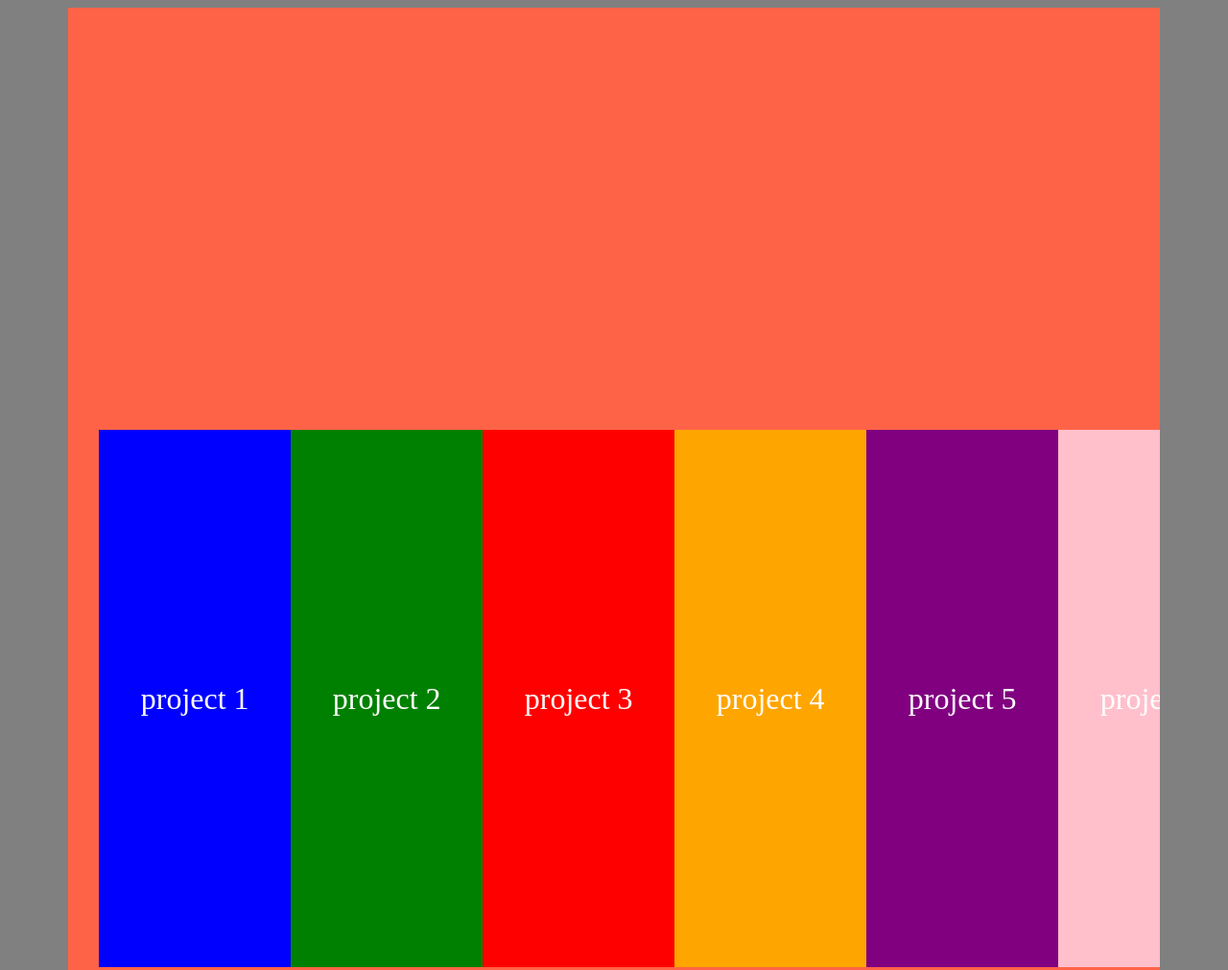
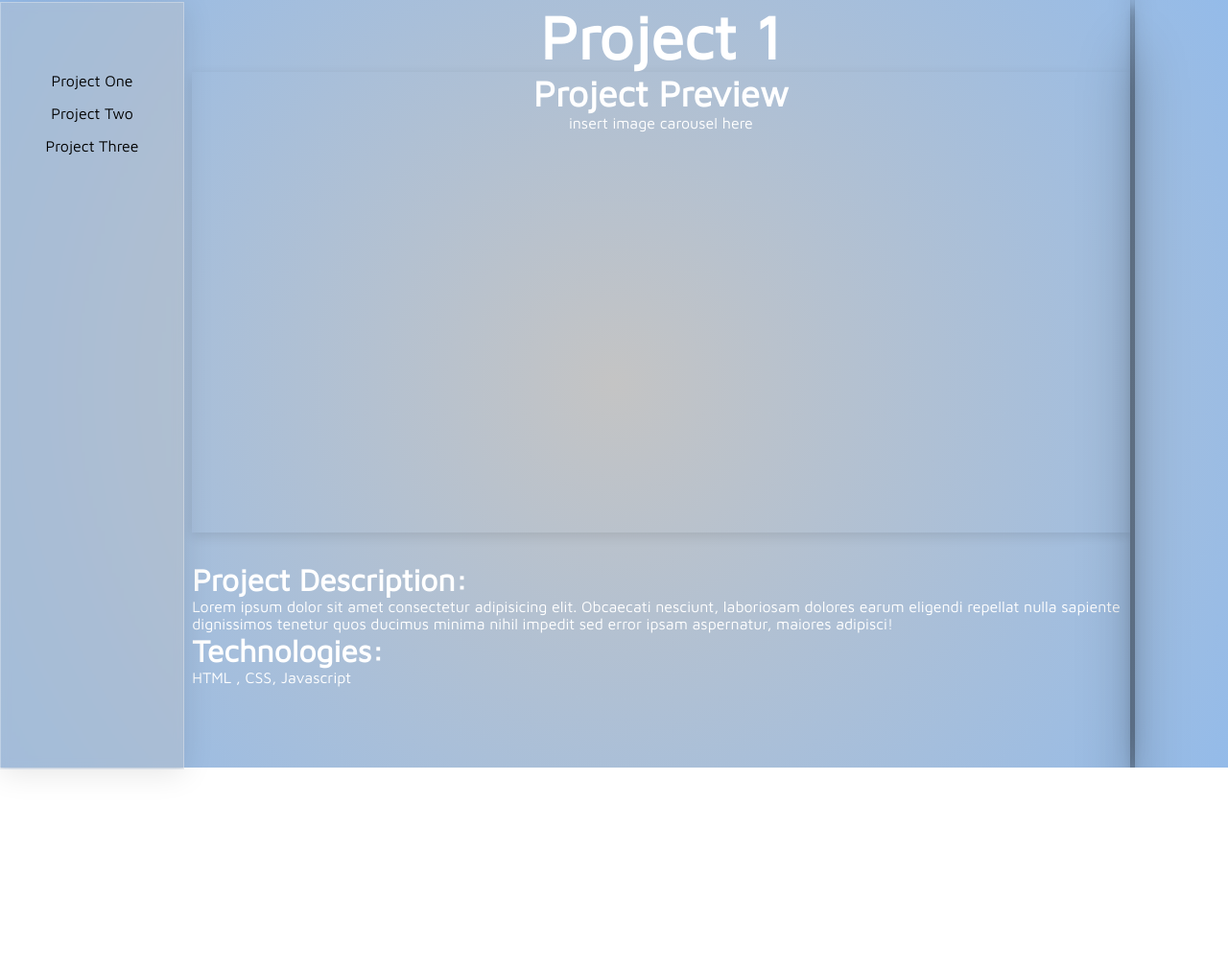
Before and after one commit to charliev30s/project_port, a plain HTML site: page index.html in a window 1280 px wide. Shown: the top 1011 px of the page at 96% size. After the commit the page ends 800 px from the top, so only its background shows below. Drawn offline with nearby package versions, Linux system fonts and the light colour scheme; a web font is replaced by a local one.

Commit message:
updates
- projects snap on scroll
- implemented smooth scroll when selecting a link

```diff
--- a/index.html
+++ b/index.html
@@ -7,23 +7,90 @@
     <meta http-equiv="X-UA-Compatible" content="ie=edge">
     <title>Document</title>
     <link rel="stylesheet" href="style.css">
+    <script src="https://ajax.googleapis.com/ajax/libs/jquery/3.3.1/jquery.min.js"></script>
+
+    <!-- <script src="https://unpkg.com/aos@2.3.1/dist/aos.js">
+    </script> -->
+
+
+
 </head>
 
 <body>
 
-    <div class="horizontal-scroll">
 
-        <div class="pc1">project 1</div>
-        <div class="pc2">project 2</div>
-        <div class="pc3">project 3</div>
-        <div class="pc4">project 4</div>
-        <div class="pc5">project 5</div>
-        <div class="pc6">project 6</div>
-    </div>
+    <div class="container">
 
 
 
 
+        <div class="horizontal-scroll">
+            <ul class="nav">
+                <li><a href="#pc1" id="one" class="link">Project One</a></li>
+                <li><a href="#pc2" id="two" class="link">Project Two</a></li>
+                <li><a href="#pc3" id="three" class="link">Project Three</a></li>
+            </ul>
+
+            <div class="project" id="pc1">
+                <h1>Project 1</h1>
+
+                <div class="project-preview">
+                    <h3>Project Preview</h3>
+                    <p>insert image carousel here</p>
+                </div>
+                <h4>Project Description:</h4>
+                <p>Lorem ipsum dolor sit amet consectetur adipisicing elit. Obcaecati nesciunt, laboriosam dolores earum
+                    eligendi repellat nulla sapiente dignissimos tenetur quos ducimus minima nihil impedit sed error
+                    ipsam aspernatur, maiores adipisci!</p>
+                <h4>Technologies:</h4>
+                <p>HTML , CSS, Javascript</p>
+            </div>
+            <div class="project" id="pc2">
+                <h1>Project 2</h1>
+
+                <div class="project-preview">
+                    <h3>Project Preview</h3>
+                    <p>insert image carousel here</p>
+                </div>
+                <h4>Project Description:</h4>
+                <p>Lorem ipsum dolor sit amet consectetur adipisicing elit. Obcaecati nesciunt, laboriosam dolores earum
+                    eligendi repellat nulla sapiente dignissimos tenetur quos ducimus minima nihil impedit sed error
+                    ipsam aspernatur, maiores adipisci!</p>
+                <h4>Technologies:</h4>
+                <p>HTML , CSS, Javascript</p>
+
+            </div>
+            <div class="project" id="pc3">
+                <h1>Project 3</h1>
+                <div class="project-preview">
+                    <h3>Project Preview</h3>
+                    <p>insert image carousel here</p>
+                </div>
+                <h4>Project Description:</h4>
+                <p>Lorem ipsum dolor sit amet consectetur adipisicing elit. Obcaecati nesciunt, laboriosam dolores earum
+                    eligendi repellat nulla sapiente dignissimos tenetur quos ducimus minima nihil impedit sed error
+                    ipsam aspernatur, maiores adipisci!</p>
+                <h4>Technologies:</h4>
+                <p>HTML , CSS, Javascript</p>
+            </div>
+            <div class="project">
+
+                <div class="emoji">
+                    Don't Worry Be Happy
+                    😃
+                </div>
+
+            </div>
+
+
+
+        </div>
+
+
+    </div>
+
+
+    <script type="text/javascript" src="index.js"></script>
 </body>
 
 </html>
--- /dev/null
+++ b/index.js
@@ -0,0 +1,50 @@
+// AOS.init();
+// document.querySelector('#pc3').scrollIntoView({
+//     behavior: 'smooth'
+// });
+
+
+// $(document).ready(function () {
+//     // Add smooth scrolling to all links
+//     $("a").on('click', function (event) {
+
+//         // Make sure this.hash has a value before overriding default behavior
+//         if (this.hash !== "") {
+//             // Prevent default anchor click behavior
+//             event.preventDefault();
+
+//             // Store hash
+//             var hash = this.hash;
+
+//             // Using jQuery's animate() method to add smooth page scroll
+//             // The optional number (800) specifies the number of milliseconds it takes to scroll to the specified area
+//             $('body , horizontal-scroll').animate({
+//                 scrollTop: $(hash).offset().top
+//             }, 1000, function () {
+
+//                 // Add hash (#) to URL when done scrolling (default click behavior)
+//                 window.location.hash = hash;
+//             });
+//         } // End if
+//     });
+// });
+
+
+
+// const nodeList = document.querySelectorAll(".link");
+// for (let i = 0; i < nodeList.length; i++) {
+//     nodeList[i].style.backgroundColor = "red";
+// }
+
+let thirdLink = document.querySelector("#three");
+let thirdSection = document.querySelector("#pc3");
+
+
+
+function navigateThird(e) {
+
+    thirdSection.scrollIntoView({ block: 'end', behavior: 'smooth' });
+}
+
+thirdLink.addEventListener("click", navigateThird);
+console.log("hey");
--- a/style.css
+++ b/style.css
@@ -1,55 +1,124 @@
+@import url('https://fonts.googleapis.com/css2?family=Abel&family=Alumni+Sans+Pinstripe&family=Maven+Pro&display=swap');
+  * {
+    padding: 0;
+    margin: 0;
+    box-sizing: border-box;
+    font-family: 'Abel', sans-serif;
+font-family: 'Alumni Sans Pinstripe', sans-serif;
+font-family: 'Maven Pro', sans-serif;
+  }
+
+  body {
+    animation: fadeInAnimation ease 3s;
+    animation-iteration-count: 1;
+    animation-fill-mode: forwards;
+}
+@keyframes fadeInAnimation {
+    0% {
+        opacity: 0;
+    }
+    100% {
+        opacity: 1;
+    }
+}
+.nav {
+position: fixed;
+list-style-type: none;
+margin-top: 2px;
+padding: 0;
+height: 100vh;
+width: 15vw;
+padding-top:5%;
+background: rgba(190, 190, 190, 0.356);
+
+box-shadow: 0 4px 30px rgba(0, 0, 0, 0.1);
+backdrop-filter: blur(5px);
+-webkit-backdrop-filter: blur(5px);
+border: 1px solid rgba(255, 255, 255, 0.3);
+    /* box-shadow: 10px 0 5px -2px #888; */
+}
+
+li a {display: block;
+    color: #000;
+    padding: 8px 16px;
+    text-decoration: none;
+    text-align: center;
+}
+li a:hover{
+    background-color: rgb(185, 185, 185);
+    color: white;
+  }
 
 
-body{
-    background-color:grey;
+
+.container{
+  /* display: grid;
+  grid-template-columns:  1fr;
+  grid-template-rows: 1fr;
+
+  width:90%;
+  gap: 10px ;
+
+  padding:40px;
+  padding-left: 5%;
+  padding-right: 5%;
+
+  margin:auto;
+  background-color: grey;
+  overflow-y:hidden; */
+
+}
+
+.horizontal-scroll {
+  margin:auto;
+  height: 100vh;
+  width: 100%;
+  display: grid;
+  grid-auto-flow: column;
+  gap: 5px;
+  padding-right: 8px;
+  scroll-snap-type: x mandatory;
+  scroll-behavior: smooth;
+  scroll-padding: 2px;
+  overflow-x: auto;
+  overflow-y: hidden;
+  background: rgb(196,196,196);
+background: radial-gradient(circle, rgba(196,196,196,1) 0%, rgba(148,187,233,1) 100%);
+
+
   }
 
-  .horizontal-scroll{
-   display: grid;
-    grid-auto-flow:column;
 
-  /*   grid-auto-columns:15%; */
-  /*  justify-content: center;
-    align-items: center; */
-    height: 180vh;
-    padding-left:10%;
-  width: 80%;
-    margin:auto;
-  overflow-x: auto;
-    background-color:tomato;
-  }
-  div{
-    display:flex;
-    height: 70vh;
-   width: 200px;
-    margin:auto;
+.project {
+  scroll-snap-align: start;
+  box-shadow: rgba(0, 0, 0, 0.25) 0px 54px 55px, rgba(0, 0, 0, 0.12) 0px -12px 30px, rgba(0, 0, 0, 0.12) 0px 4px 6px, rgba(0, 0, 0, 0.17) 0px 12px 13px, rgba(0, 0, 0, 0.09) 0px -3px 5px;
+  width: 92vw;
+  height: 100vh;
+  justify-content: center;
+  margin: auto;
+  padding-left:17%;
+  color: white;
+  font-size: 2rem;
+  overflow: auto;
+}
+h1{text-align: center;}
 
-    background-color:black;
-    justify-content: center;
-    align-items: center;
-    color:white;
-    font-size:2rem;
-  }
-  div:hover{
-   margin:5px;
-   box-shadow: rgba(0, 0, 0, 0.25) 0px 54px 55px, rgba(0, 0, 0, 0.12) 0px -12px 30px, rgba(0, 0, 0, 0.12) 0px 4px 6px, rgba(0, 0, 0, 0.17) 0px 12px 13px, rgba(0, 0, 0, 0.09) 0px -3px 5px;
-    font-size:1.8rem;
-  }
-  .pc1{
-     background-color:blue;
-  }
-  .pc2{
-     background-color:green;
-  }
-  .pc3{
-     background-color:red;
-  }
-  .pc4{
-     background-color:orange;
-  }
-  .pc5{
-     background-color:purple;
-  }
-  .pc6{
-     background-color:pink;
-  }
+.project-preview{
+  /* background-color: #555; */
+  box-shadow: rgba(0, 0, 0, 0.1) 0px 4px 12px;
+  text-align: center;
+  justify-content: center;
+  margin:auto;
+  width:100%;
+  height:60%;
+  margin-bottom:30px;
+}
+p{
+  font-size:1rem;
+}
+
+.emoji{
+  font-size:8rem;
+  margin-top: 10%;
+  text-align: center;
+}
```
